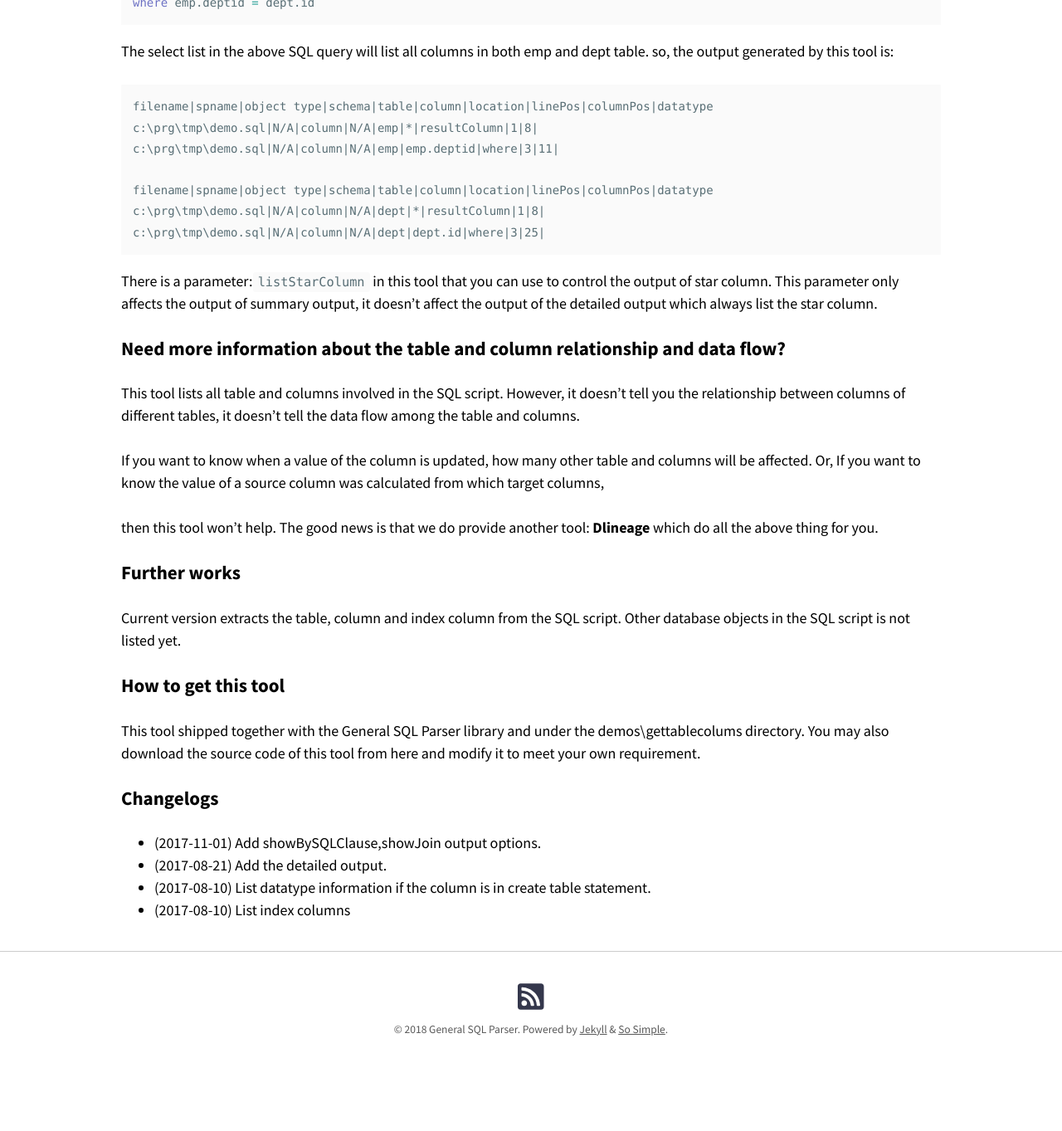
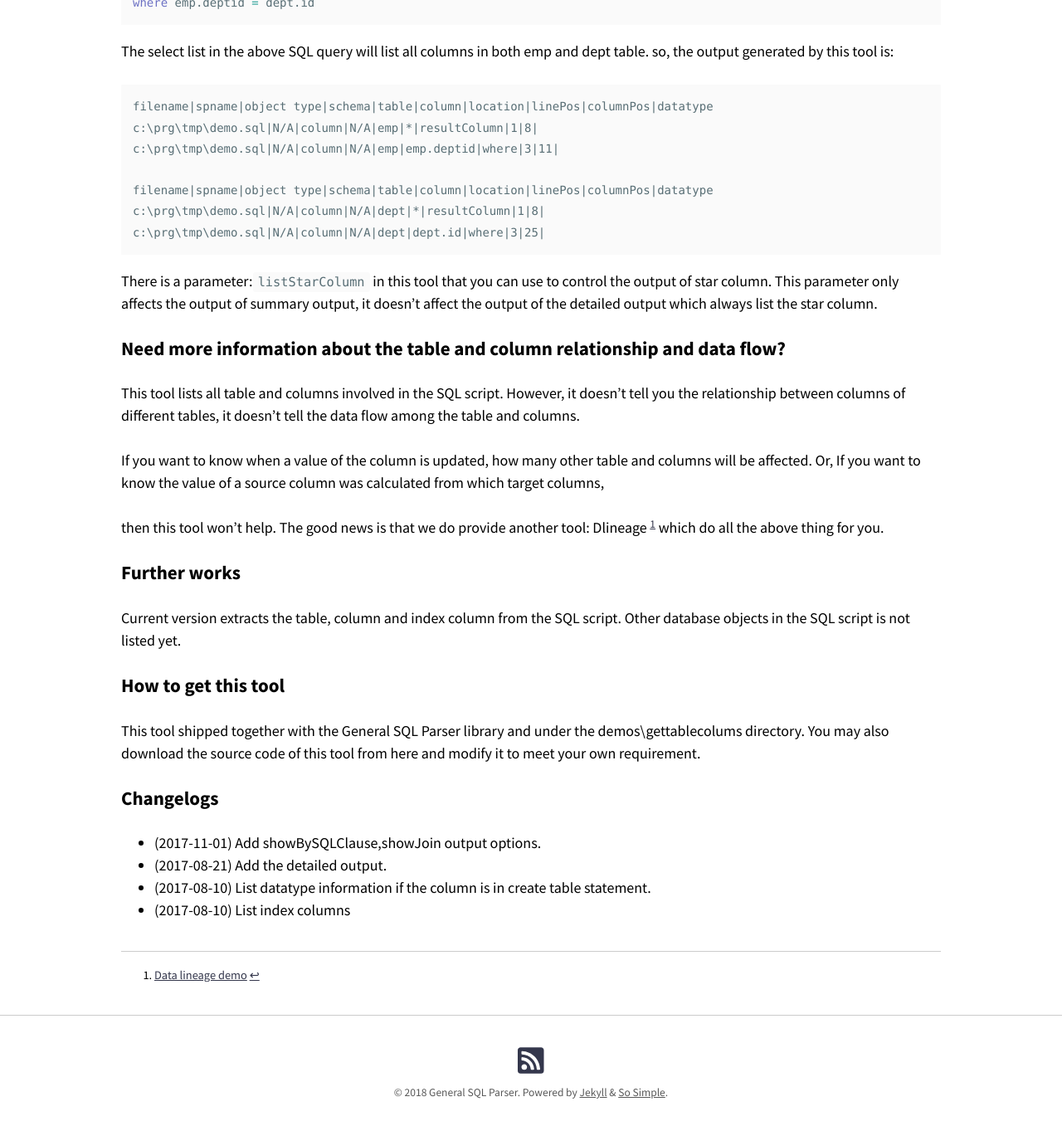
Before and after one commit to sqlparser/gspHome, a Jekyll site: the page built from gsp-demo-get-table-column.md, in a window 1280 px wide and 1400 px high, scrolled down 4854 px. Shown: the top 1363 px of the window at 83% size. Built offline with Jekyll 4.4.1, drawn with Linux system fonts in a browser that asks for light colours; nearby versions of some CDN libraries; before the commit the page ends 6177 px from its top, so only the background shows below that; some of the changed lines change nothing that is shown.

Commit message:
footnote

```diff
--- a/gsp-demo-get-table-column.md
+++ b/gsp-demo-get-table-column.md
@@ -190,7 +190,7 @@ This tool lists all table and columns involved in the SQL script. However, it do
 
 If you want to know when a value of the column is updated, how many other table and columns will be affected. Or, If you want to know the value of a source column was calculated from which target columns,
 
-then this tool won't help. The good news is that we do provide another tool: **Dlineage** which do all the above thing for you.
+then this tool won't help. The good news is that we do provide another tool: Dlineage [^dlineage] which do all the above thing for you.
 
 ### Further works
 
@@ -206,3 +206,6 @@ This tool shipped together with the General SQL Parser library and under the dem
 - (2017-08-21)  Add the detailed output.
 - (2017-08-10) List datatype information if the column is in create table statement.
 - (2017-08-10) List index columns
+
+
+[^dlineage]: [Data lineage demo](http://support.sqlparser.com/gsp-demo-data-lineage)
```
